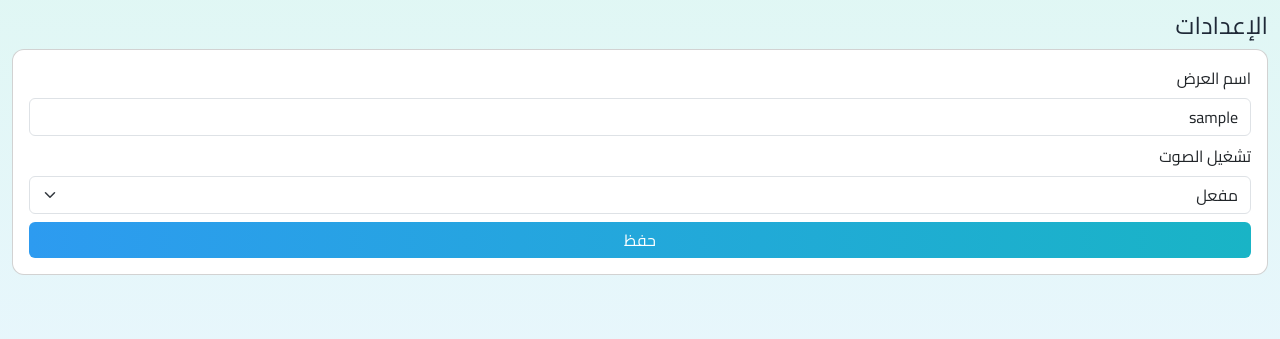
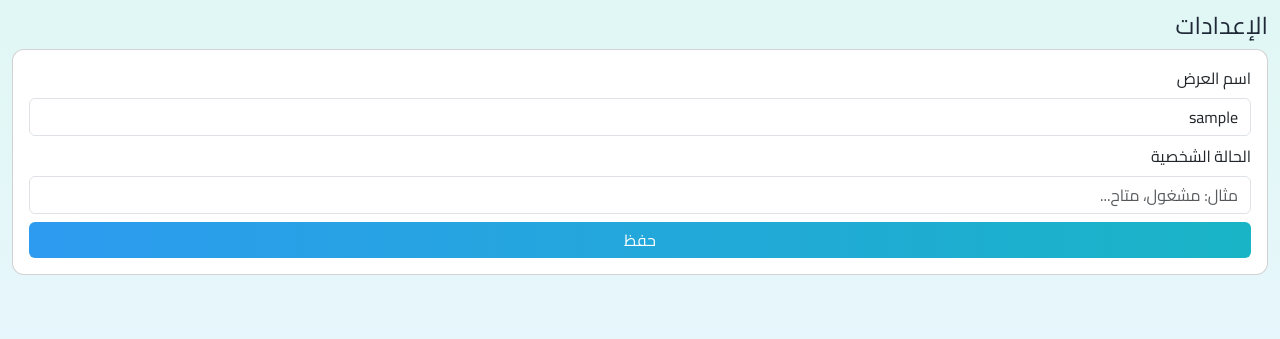
Before and after one commit to Mohammedkaadi/chat_app, a Flask app: page /settings in a window 1280 px wide. Shown: the part 60-399 px from the top of the page. Run offline with Flask 3, Linux system fonts and the light colour scheme; the visitor is signed in with stand-in values (Sample User, id 1); data comes from the database, SQL or seed files in the repository.

Commit message:
Update settings.html

```diff
--- a/templates/settings.html
+++ b/templates/settings.html
@@ -7,11 +7,8 @@
     <input name="name" value="{{ user }}" class="form-control">
   </div>
   <div class="mb-2">
-    <label class="form-label">تشغيل الصوت</label>
-    <select name="sound" class="form-select">
-      <option value="on" {% if sound=='on' %}selected{% endif %}>مفعل</option>
-      <option value="off" {% if sound=='off' %}selected{% endif %}>معطل</option>
-    </select>
+    <label class="form-label">الحالة الشخصية</label>
+    <input name="status" value="{{ info[3] if info }}" class="form-control" placeholder="مثال: مشغول، متاح...">
   </div>
   <button class="btn btn-primary">حفظ</button>
 </form>
```
